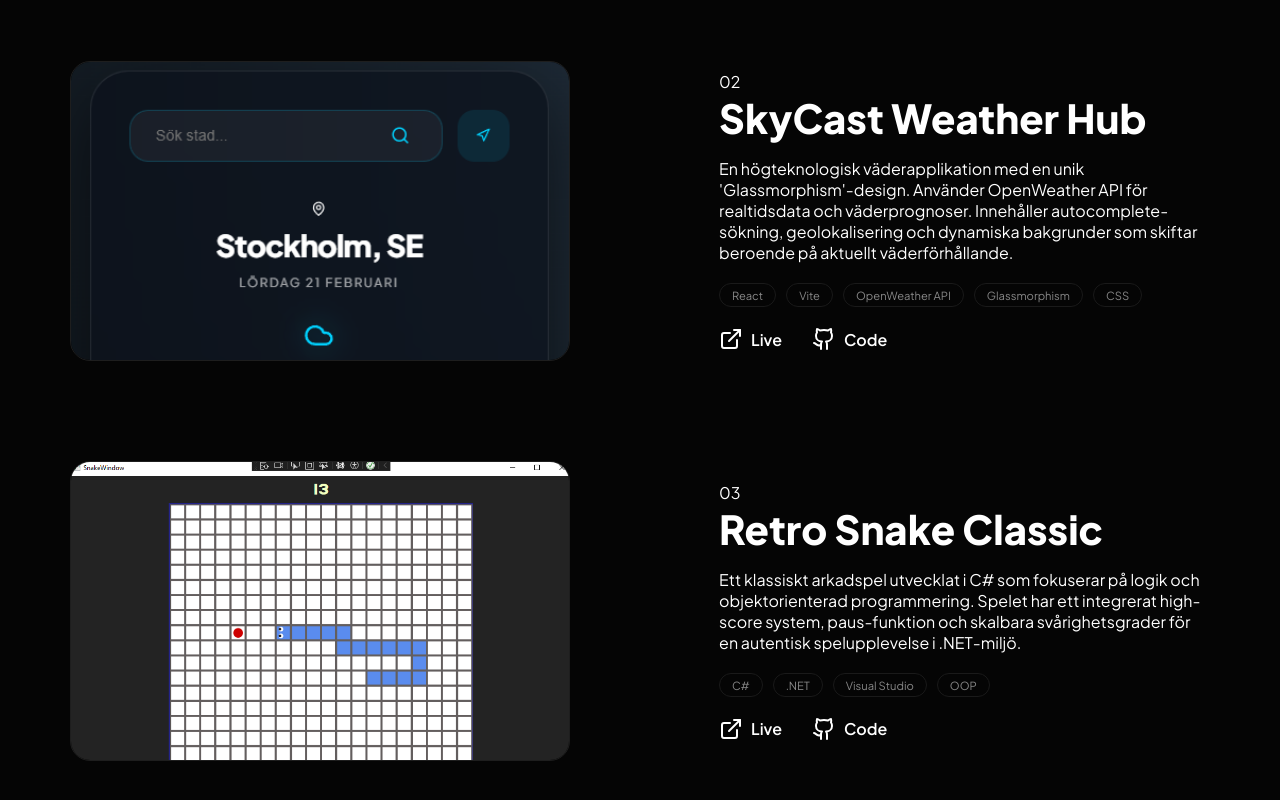
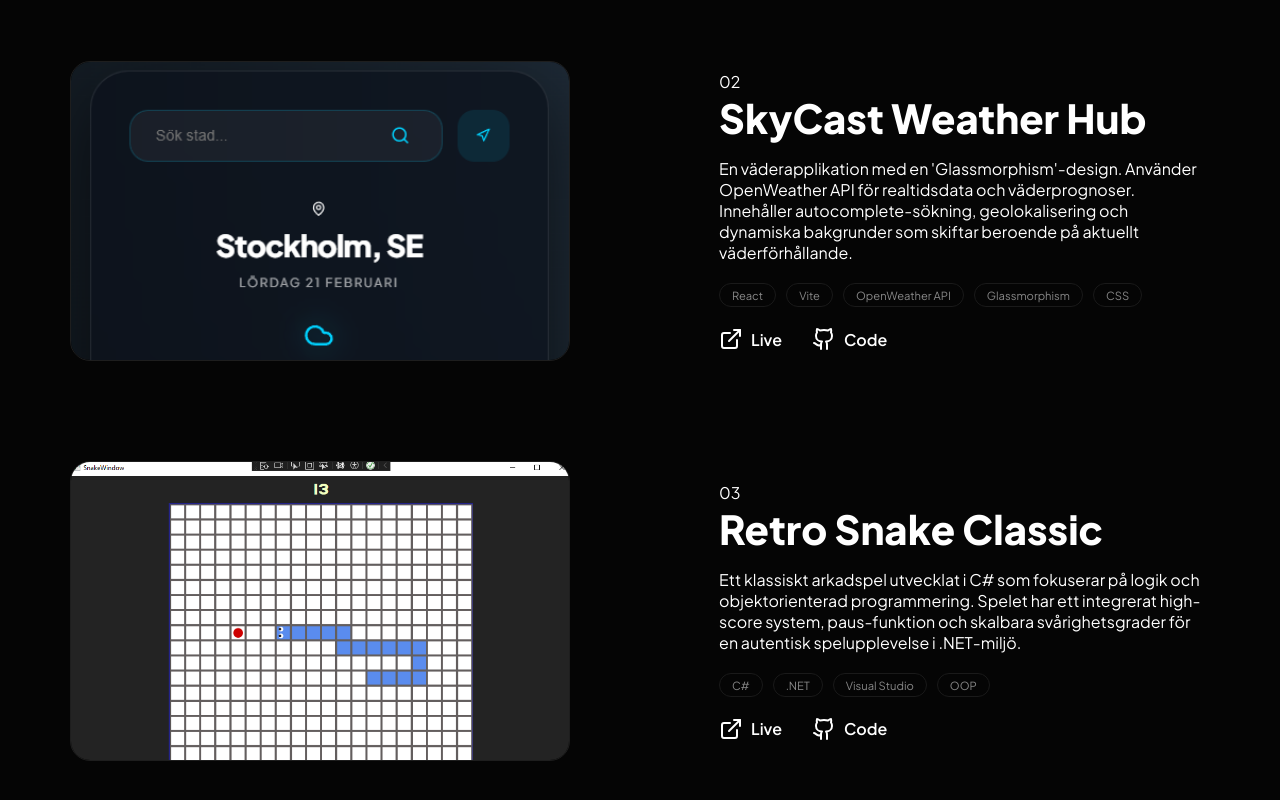
Before and after one commit to AlexanderEriksson92/min-portfolio, a React (Create React App) app: page / in a window 1280 px wide. Shown: the part 2235-3035 px from the top of the page. Built offline with nearby package versions, Linux system fonts and the light colour scheme.

Commit message:
Fix project descriptions and correct image filename casing

```diff
--- a/src/App.js
+++ b/src/App.js
@@ -36,7 +36,7 @@ const App = () => {
     },
     {
       title: "SkyCast Weather Hub",
-      description: "En högteknologisk väderapplikation med en unik 'Glassmorphism'-design. Använder OpenWeather API för realtidsdata och väderprognoser. Innehåller autocomplete-sökning, geolokalisering och dynamiska bakgrunder som skiftar beroende på aktuellt väderförhållande.",
+      description: "En väderapplikation med en 'Glassmorphism'-design. Använder OpenWeather API för realtidsdata och väderprognoser. Innehåller autocomplete-sökning, geolokalisering och dynamiska bakgrunder som skiftar beroende på aktuellt väderförhållande.",
       tech: ["React", "Vite", "OpenWeather API", "Glassmorphism", "CSS"],
       link: "#",
       github: "https://github.com/AlexanderEriksson92/weatherapp",
@@ -48,7 +48,7 @@ const App = () => {
       tech: ["C#", ".NET", "Visual Studio", "OOP"],
       link: "#",
       github: "https://github.com/AlexanderEriksson92/SnakeProject",
-      image: "/screenshots/snakeScreen.png"
+      image: "/screenshots/SnakeScreen.png"
     }
   ];
 
```
